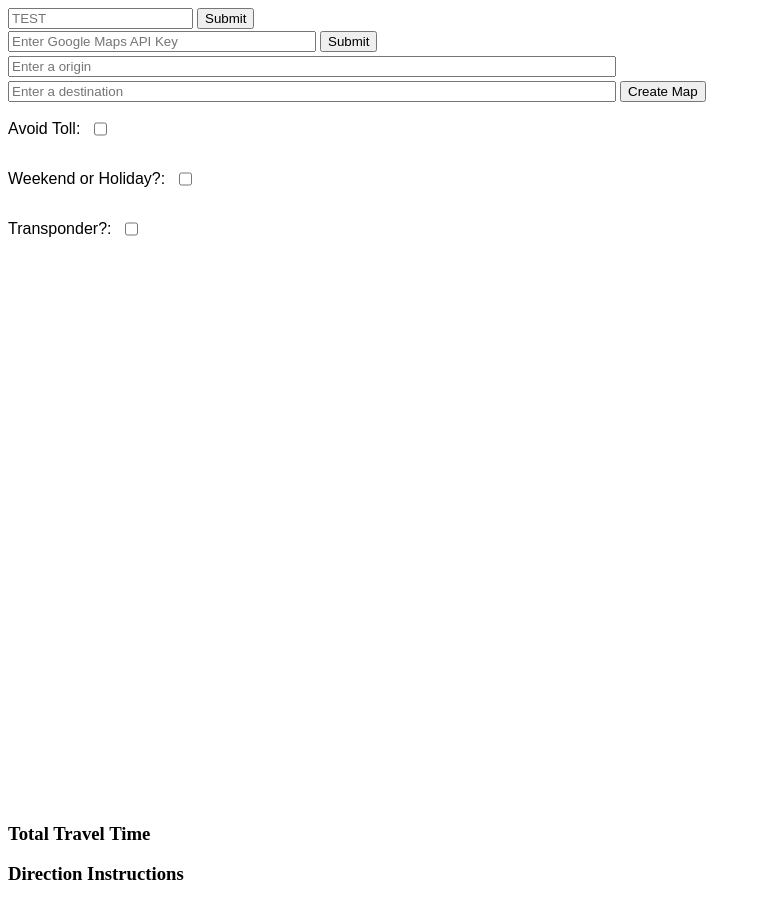
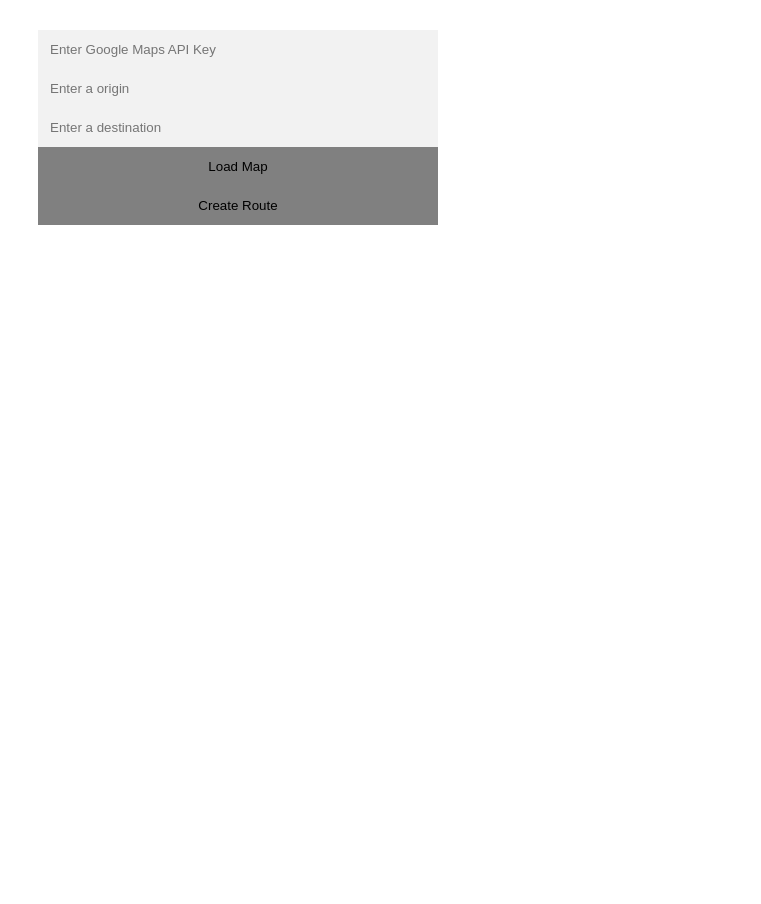
Before and after one commit to JoshuaLeeZhang/BestTollRoute, a plain HTML site: page index.html in a window 1280 px wide. Shown: the whole page, without its empty margins (0-761 px from the left). After the commit the page ends 800 px from the top, so only its background shows below. Drawn offline with Linux system fonts and the light colour scheme.

Commit message:
Improve frontend of website

```diff
--- a/app.js
+++ b/app.js
@@ -15,7 +15,10 @@ function initGoogleMaps() {
 function initMap() {
     const map = new google.maps.Map(document.getElementById("map"), {
       zoom: 8,
-      center: {lat: 43.69, lng: -79.37}
+      center: {lat: 43.69, lng: -79.37},
+      mapTypeControl: false,
+      streetViewControl: false,
+      fullscreenControl: false
     });
 }
 
--- a/index.html
+++ b/index.html
@@ -6,33 +6,22 @@
         <link rel = "stylesheet" type="text/css" href="style.css">
     </head>
     <body>
-        <div>
-            <input id="TEST" type="text" placeholder="TEST">
-            <button class="colorButton" onclick="console.log(
-                testFunction()
-                )">Submit</button>
 
-
+        <div class = "textField">
+            <input id="api-key" type="text" placeholder="Enter Google Maps API Key">
+            <input id = "origin" type = "text" placeholder = "Enter a origin">
+            <input id = "destination" type = "text" placeholder = "Enter a destination">
         </div>
 
-        <div style = "padding: 2px 0px">
-            <input id="api-key" type="text" placeholder="Enter Google Maps API Key"
-                style = "width:100%; max-width: 300px">
-            <button class="colorButton" onclick="loadMapScript()">Submit</button>
+        <div>
+            <button id = "buttonMap" onclick="loadMapScript()">Load Map</button>
         </div>
 
-        <div style = "padding: 2px 0px">
-            <input id = "origin" type = "text" placeholder = "Enter a origin"
-                style = "width: 100%; max-width: 600px">
+        <div>
+            <button id = "buttonMap" onclick="updateRoute()">Create Route</button>
         </div>
 
-        <div style = "padding: 2px 0px">
-            <input id = "destination" type = "text" placeholder = "Enter a destination"
-                style = "width: 100%; max-width: 600px">
-            <button class="colorButton" onclick = "updateRoute()"> Create Map </button>
-        </div>
-
-        <div class="checkbox">
+        <!-- <div class="checkbox">
             <p> Avoid Toll: </p>
             <input type="checkbox" id="tollCheckbox" name="tollCheckbox">
             <label for="tollCheckbox"></label>
@@ -49,22 +38,17 @@
             <input type="checkbox" id="transCheckbox" name="transCheckbox">
             <label for="transCheckbox"></label>
         </div>
+         -->
 
-        <script>
-            document.querySelectorAll(".colorButton").forEach(button => {
-                button.addEventListener("click", function() {
-                    this.style.backgroundColor = 'lightgreen';
-                });
-            });
-        </script>
+        <div id="map"></div>
 
-        <div id = "map" style = "width:100%; height:550px;"></div>
-        <h3>Total Travel Time</h3>
+
+        <!-- <h3>Total Travel Time</h3>
         <div id = "travelTime"></div>
-        <!-- <h3>Toll Info</h3>
-        <div id = "tollInfo"></div> -->
+        <h3>Toll Info</h3>
+        <div id = "tollInfo"></div>
         <h3>Direction Instructions</h3>
-        <div id = "DirectionInstructions"></div>
+        <div id = "DirectionInstructions"></div> -->
 
         <script src = "app.js"></script>
         <script src = "autocomplete.js"></script>
--- a/style.css
+++ b/style.css
@@ -8,3 +8,36 @@
     margin-right: 10px;
     font-family: Arial, sans-serif;
 }
+
+#buttonMap {
+    width: 400px;
+    border: none;
+    appearance: none;
+    background-color: grey;
+    padding: 12px;
+    margin-left: 30px;
+}
+
+.textField {
+    input[type="text"] {
+        border: none;
+        appearance: none;
+        background: #f2f2f2;
+        padding: 12px;
+        outline: none;
+        width: 376px;
+    }
+
+    width: 400px;
+    margin-left: 30px;
+    margin-top: 30px;
+}
+
+#map {
+    width: 100%;
+    height: 100%;
+    position: absolute;
+    top: 0;
+    left: 0;
+    z-index: -1; /* Put the map behind other content */
+}
```
